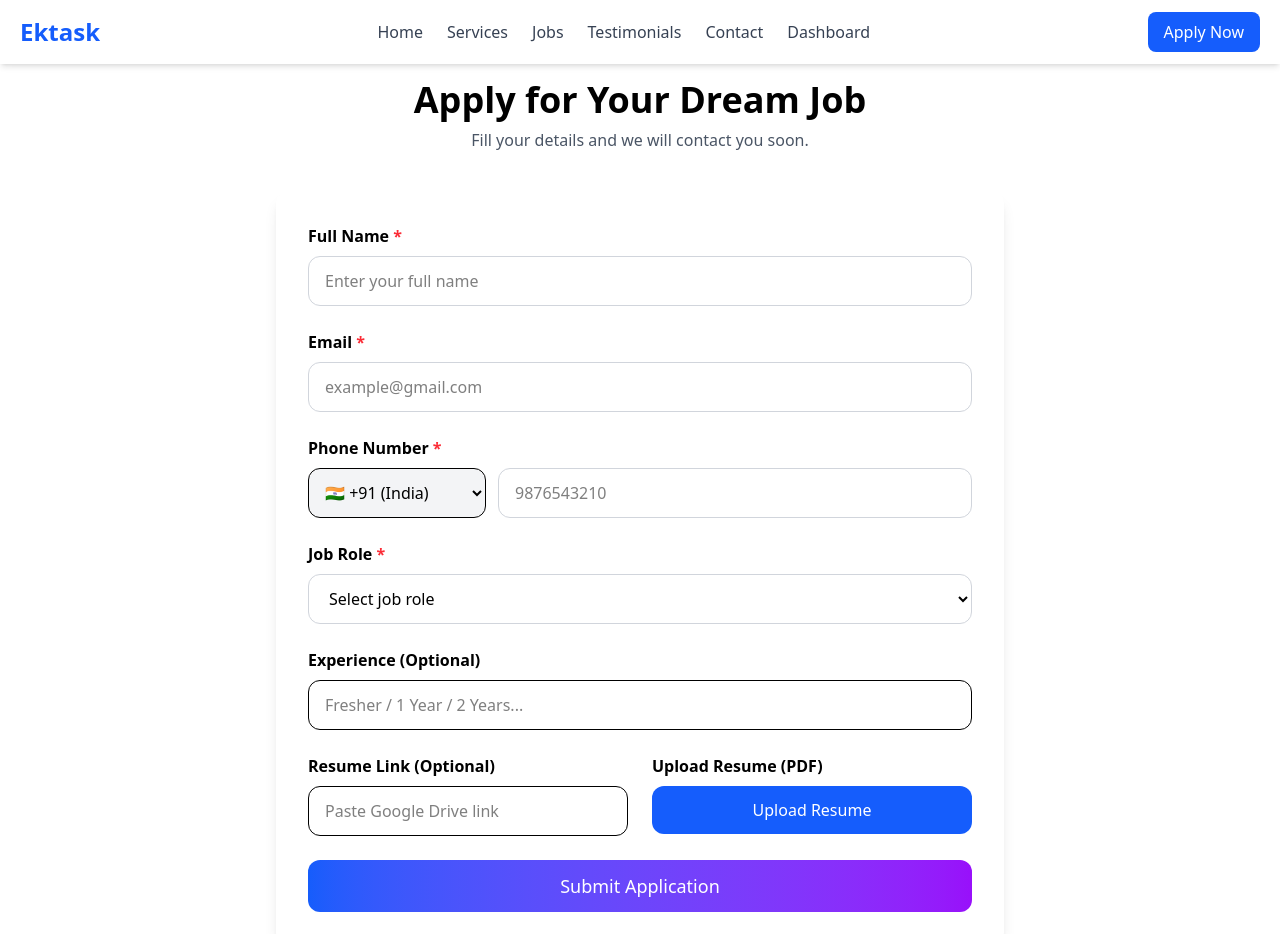
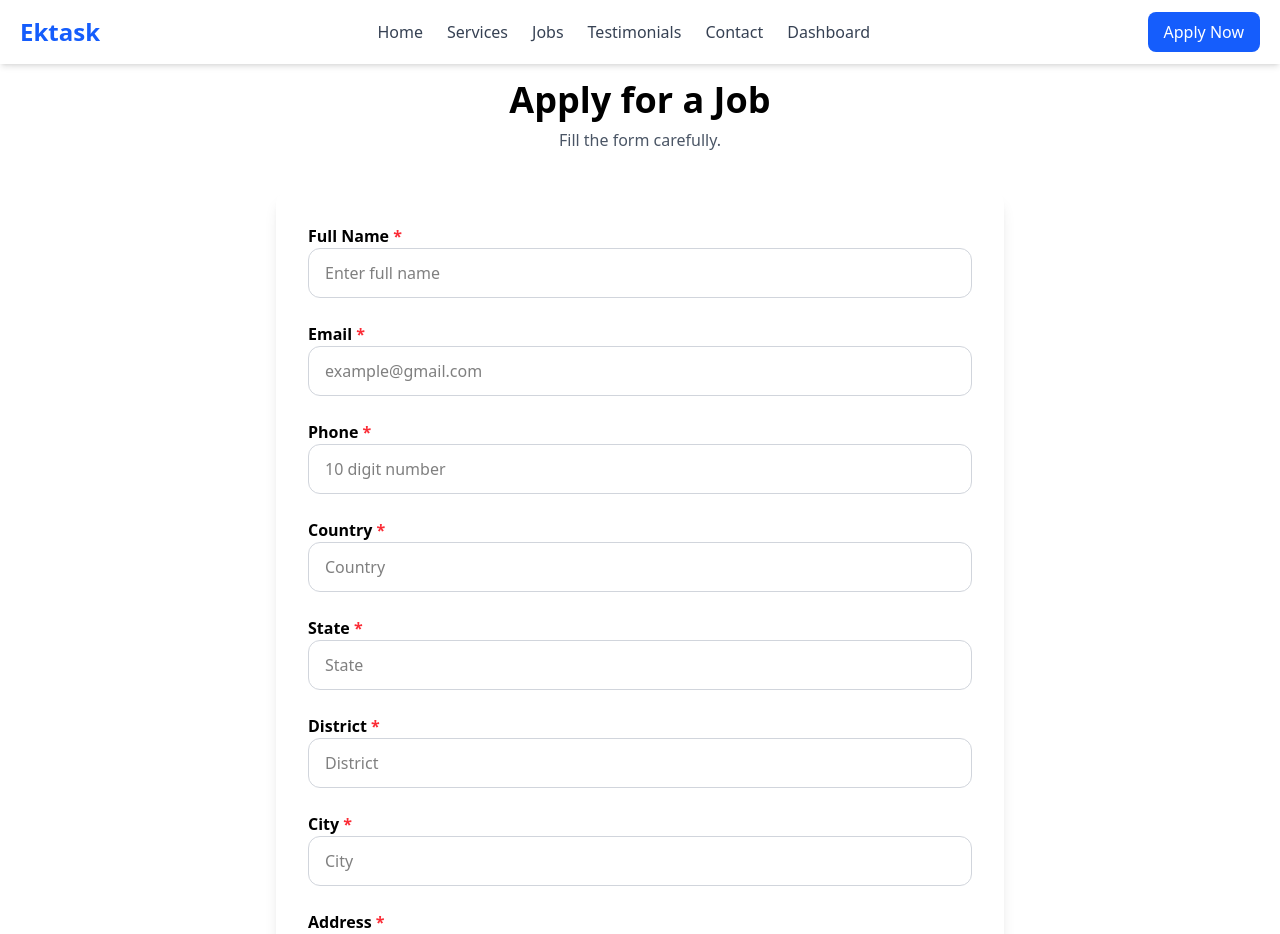
Before and after one commit to yashkotave/Ektask, a React (Vite) app in the folder Frontend/: page /apply in a window 1280 px wide. Shown: the top 934 px of the page. Built offline with nearby package versions, Linux system fonts and the light colour scheme.

Commit message:
Add JSON files for Indian states and their districts
- Created `districts.json` containing a list of districts for various states in India.
- Created `states.json` containing a list of all Indian states.

```diff
--- /dev/null
+++ b/Frontend/src/data/districts.json
@@ -0,0 +1,111 @@
+{
+  "Maharashtra": [
+    "Mumbai",
+    "Mumbai Suburban",
+    "Pune",
+    "Thane",
+    "Nashik",
+    "Nagpur",
+    "Aurangabad",
+    "Kolhapur",
+    "Satara"
+  ],
+  "Madhya Pradesh": [
+    "Indore",
+    "Bhopal",
+    "Ujjain",
+    "Jabalpur",
+    "Gwalior",
+    "Ratlam",
+    "Dhar",
+    "Khargone"
+  ],
+  "Uttar Pradesh": [
+    "Lucknow",
+    "Kanpur",
+    "Varanasi",
+    "Prayagraj",
+    "Ghaziabad",
+    "Agra",
+    "Noida",
+    "Meerut"
+  ],
+  "Bihar": [
+    "Patna",
+    "Gaya",
+    "Bhagalpur",
+    "Muzaffarpur",
+    "Nalanda"
+  ],
+  "Rajasthan": [
+    "Jaipur",
+    "Udaipur",
+    "Jodhpur",
+    "Kota",
+    "Ajmer"
+  ],
+  "Gujarat": [
+    "Ahmedabad",
+    "Surat",
+    "Vadodara",
+    "Rajkot",
+    "Gandhinagar"
+  ],
+  "Karnataka": [
+    "Bengaluru",
+    "Mysuru",
+    "Mangalore",
+    "Hubli",
+    "Belagavi"
+  ],
+  "Tamil Nadu": [
+    "Chennai",
+    "Coimbatore",
+    "Madurai",
+    "Salem",
+    "Tiruchirappalli"
+  ],
+  "Kerala": [
+    "Kochi",
+    "Thiruvananthapuram",
+    "Kozhikode",
+    "Thrissur"
+  ],
+  "Telangana": [
+    "Hyderabad",
+    "Warangal",
+    "Nizamabad",
+    "Karimnagar"
+  ],
+  "Andhra Pradesh": [
+    "Vijayawada",
+    "Visakhapatnam",
+    "Guntur",
+    "Nellore"
+  ],
+  "Punjab": [
+    "Amritsar",
+    "Ludhiana",
+    "Jalandhar",
+    "Patiala"
+  ],
+  "Haryana": [
+    "Gurugram",
+    "Faridabad",
+    "Hisar",
+    "Rohtak"
+  ],
+  "Delhi": [
+    "New Delhi",
+    "South Delhi",
+    "North Delhi",
+    "East Delhi",
+    "West Delhi"
+  ],
+  "West Bengal": [
+    "Kolkata",
+    "Howrah",
+    "Darjeeling",
+    "Siliguri"
+  ]
+}
--- /dev/null
+++ b/Frontend/src/data/states.json
@@ -0,0 +1,41 @@
+{
+  "states": [
+    "Andhra Pradesh",
+    "Arunachal Pradesh",
+    "Assam",
+    "Bihar",
+    "Chhattisgarh",
+    "Goa",
+    "Gujarat",
+    "Haryana",
+    "Himachal Pradesh",
+    "Jharkhand",
+    "Karnataka",
+    "Kerala",
+    "Madhya Pradesh",
+    "Maharashtra",
+    "Manipur",
+    "Meghalaya",
+    "Mizoram",
+    "Nagaland",
+    "Odisha",
+    "Punjab",
+    "Rajasthan",
+    "Sikkim",
+    "Tamil Nadu",
+    "Telangana",
+    "Tripura",
+    "Uttar Pradesh",
+    "Uttarakhand",
+    "West Bengal",
+    "Andaman and Nicobar Islands",
+    "Chandigarh",
+    "Dadra and Nagar Haveli",
+    "Daman and Diu",
+    "Delhi",
+    "Jammu and Kashmir",
+    "Ladakh",
+    "Lakshadweep",
+    "Puducherry"
+  ]
+}
--- a/Frontend/src/pages/ApplyJob.jsx
+++ b/Frontend/src/pages/ApplyJob.jsx
@@ -1,140 +1,112 @@
-import { useState, useEffect } from "react";
+import { useState } from "react";
 import { useDispatch } from "react-redux";
-import { useLocation } from "react-router-dom";
 import { submitApplication } from "../redux/jobApplicationSlice";
 
 export default function ApplyJob() {
   const dispatch = useDispatch();
-  const location = useLocation();
 
   const [showPopup, setShowPopup] = useState(false);
-  const [countryCode, setCountryCode] = useState("+91");
-
+  const [loading, setLoading] = useState(false);
   const [touched, setTouched] = useState({});
   const [errors, setErrors] = useState({});
+
+  const API_URL =
+    "https://script.google.com/macros/s/AKfycbx-lcEonWYmUwcFqnNPJNGPi7KC8_Y5pUGXI8cLeuisEunifE0t-ZAdy7QxP4IUfW8/exec";
 
   const [form, setForm] = useState({
     fullname: "",
     email: "",
     phone: "",
+    country: "",
+    stateName: "",
+    district: "",
+    city: "",
+    address: "",
     role: "",
     experience: "",
     resume: "",
     fileName: "",
   });
 
-  // ⭐ STEP B — Read role from URL
-  useEffect(() => {
-    const params = new URLSearchParams(location.search);
-    const urlRole = params.get("role");
-
-    if (urlRole) {
-      setForm((prev) => ({ ...prev, role: urlRole }));
-    }
-  }, [location.search]);
-
-  // VALIDATION FUNCTION
+  /* VALIDATION */
   const validateField = (name, value) => {
     switch (name) {
       case "fullname":
-        if (!value.trim()) return "Full name is required";
-        break;
+        return value.trim() ? "" : "Full name is required";
       case "email":
         if (!value.trim()) return "Email is required";
-        if (!/\S+@\S+\.\S+$/.test(value)) return "Enter a valid email";
-        break;
+        return /\S+@\S+\.\S+/.test(value) ? "" : "Enter valid email";
       case "phone":
-        if (!value.trim()) return "Phone number is required";
-
-        if (countryCode === "+91") {
-          if (!/^\d{10}$/.test(value))
-            return "Indian phone number must be exactly 10 digits";
-        } else {
-          if (value.length < 5) return "Enter a valid phone number";
-        }
-        break;
+        if (!value.trim()) return "Phone is required";
+        return /^\d{10}$/.test(value)
+          ? ""
+          : "Phone must be exactly 10 digits";
+      case "country":
+        return value.trim() ? "" : "Country is required";
+      case "stateName":
+        return value.trim() ? "" : "State is required";
+      case "district":
+        return value.trim() ? "" : "District is required";
+      case "city":
+        return value.trim() ? "" : "City is required";
+      case "address":
+        return value.trim() ? "" : "Address is required";
       case "role":
-        if (!value.trim()) return "Please select a job role";
-        break;
-
+        return value.trim() ? "" : "Role is required";
       default:
         return "";
     }
-    return "";
   };
 
-  // ON CHANGE
+  /* HANDLE CHANGE */
   const handleChange = (e) => {
     const { name, value } = e.target;
-    let newValue = value;
 
-    if (name === "phone") {
-      newValue = newValue.replace(/\D/g, "");
-      newValue =
-        countryCode === "+91"
-          ? newValue.slice(0, 10)
-          : newValue.slice(0, 15);
-    }
+    let val = value;
+    if (name === "phone") val = val.replace(/\D/g, "").slice(0, 10);
 
-    setForm({ ...form, [name]: newValue });
+    setForm({ ...form, [name]: val });
 
     if (touched[name]) {
-      setErrors({ ...errors, [name]: validateField(name, newValue) });
+      setErrors({ ...errors, [name]: validateField(name, val) });
     }
   };
 
-  // ON BLUR
+  /* HANDLE BLUR */
   const handleBlur = (e) => {
     const { name, value } = e.target;
-
     setTouched({ ...touched, [name]: true });
     setErrors({ ...errors, [name]: validateField(name, value) });
   };
 
-  // VALIDATE ALL BEFORE SUBMIT
+  /* VALIDATE ALL */
   const validateAll = () => {
-    let newErrors = {};
+    let newErr = {};
     Object.keys(form).forEach((key) => {
-      const error = validateField(key, form[key]);
-      if (error) newErrors[key] = error;
+      const err = validateField(key, form[key]);
+      if (err) newErr[key] = err;
     });
-
-    setErrors(newErrors);
-    setTouched({
-      fullname: true,
-      email: true,
-      phone: true,
-      role: true,
-    });
-
-    return Object.keys(newErrors).length === 0;
+    setErrors(newErr);
+    return Object.keys(newErr).length === 0;
   };
 
-  // SUBMIT HANDLER
+  /* SUBMIT */
   const handleSubmit = async (e) => {
     e.preventDefault();
-
     if (!validateAll()) return;
 
-    const formToSend = {
-      ...form,
-      phone: countryCode + " " + form.phone,
-    };
+    setLoading(true);
 
     try {
-      await fetch(
-        "https://script.google.com/macros/s/AKfycbxjMdfY9tDwHz8GsAZN1hrqpvIJNK2D9a8iUVIVy9DNic6UB8V4OFYQZctggpdNKd8/exec",
-        {
+      await fetch(API_URL, {
         method: "POST",
-          body: JSON.stringify(formToSend),
-        }
-      );
-    } catch (error) {
-      alert("Error submitting form!");
+        body: JSON.stringify(form),
+      });
+    } catch {
+      alert("Error submitting form");
     }
 
-    dispatch(submitApplication(formToSend));
-
+    dispatch(submitApplication(form));
     setShowPopup(true);
     setTimeout(() => setShowPopup(false), 3000);
 
@@ -142,6 +114,11 @@ export default function ApplyJob() {
       fullname: "",
       email: "",
       phone: "",
+      country: "",
+      stateName: "",
+      district: "",
+      city: "",
+      address: "",
       role: "",
       experience: "",
       resume: "",
@@ -150,25 +127,26 @@ export default function ApplyJob() {
 
     setTouched({});
     setErrors({});
+    setLoading(false);
   };
 
   return (
-    <div className="pt-20 px-5 max-w-3xl mx-auto relative">
-      <h1 className="text-4xl font-bold text-center">Apply for Your Dream Job</h1>
+    <div className="pt-20 px-5 max-w-3xl mx-auto">
+      <h1 className="text-4xl font-bold text-center">Apply for a Job</h1>
       <p className="text-gray-600 text-center mt-2 mb-10">
-        Fill your details and we will contact you soon.
+        Fill the form carefully.
       </p>
 
-      <form onSubmit={handleSubmit} className="space-y-6 bg-white p-8 shadow-lg rounded-xl">
-
-        {/* NAME */}
+      <form
+        onSubmit={handleSubmit}
+        className="space-y-6 bg-white p-8 shadow-lg rounded-xl"
+      >
+        {/* FULL NAME */}
         <div>
-          <label className="block font-semibold mb-2">
+          <label className="font-semibold">
             Full Name <span className="text-red-500">*</span>
           </label>
-
           <input
-            type="text"
             name="fullname"
             value={form.fullname}
             onChange={handleChange}
@@ -176,21 +154,21 @@ export default function ApplyJob() {
             className={`w-full px-4 py-3 border rounded-xl ${
               errors.fullname ? "border-red-500" : "border-gray-300"
             }`}
-            placeholder="Enter your full name"
+            placeholder="Enter full name"
           />
-
-          {errors.fullname && <p className="text-red-500 text-sm">{errors.fullname}</p>}
+          {errors.fullname && (
+            <p className="text-red-500 text-sm">{errors.fullname}</p>
+          )}
         </div>
 
         {/* EMAIL */}
         <div>
-          <label className="block font-semibold mb-2">
+          <label className="font-semibold">
             Email <span className="text-red-500">*</span>
           </label>
-
           <input
+            name="email"
             type="email"
-            name="email"
             value={form.email}
             onChange={handleChange}
             onBlur={handleBlur}
@@ -199,36 +177,17 @@ export default function ApplyJob() {
             }`}
             placeholder="example@gmail.com"
           />
-
-          {errors.email && <p className="text-red-500 text-sm">{errors.email}</p>}
+          {errors.email && (
+            <p className="text-red-500 text-sm">{errors.email}</p>
+          )}
         </div>
 
-        {/* PHONE + COUNTRY CODE */}
+        {/* PHONE */}
         <div>
-          <label className="block font-semibold mb-2">
-            Phone Number <span className="text-red-500">*</span>
+          <label className="font-semibold">
+            Phone <span className="text-red-500">*</span>
           </label>
-
-          <div className="flex gap-3">
-            <select
-              value={countryCode}
-              onChange={(e) => {
-                setCountryCode(e.target.value);
-                setErrors({ ...errors, phone: "" });
-              }}
-              className="px-3 py-3 border rounded-xl bg-gray-100"
-            >
-              <option value="+91">🇮🇳 +91 (India)</option>
-              <option value="+1">🇺🇸 +1 (USA)</option>
-              <option value="+44">🇬🇧 +44 (UK)</option>
-              <option value="+61">🇦🇺 +61 (Australia)</option>
-              <option value="+971">🇦🇪 +971 (UAE)</option>
-              <option value="+92">🇵🇰 +92 (Pakistan)</option>
-              <option value="+81">🇯🇵 +81 (Japan)</option>
-            </select>
-
           <input
-              type="text"
             name="phone"
             value={form.phone}
             onChange={handleChange}
@@ -236,19 +195,119 @@ export default function ApplyJob() {
             className={`w-full px-4 py-3 border rounded-xl ${
               errors.phone ? "border-red-500" : "border-gray-300"
             }`}
-              placeholder={countryCode === "+91" ? "9876543210" : "Enter phone number"}
+            placeholder="10 digit number"
           />
+          {errors.phone && (
+            <p className="text-red-500 text-sm">{errors.phone}</p>
+          )}
         </div>
 
-          {errors.phone && <p className="text-red-500 text-sm">{errors.phone}</p>}
+        {/* COUNTRY */}
+        <div>
+          <label className="font-semibold">
+            Country <span className="text-red-500">*</span>
+          </label>
+          <input
+            name="country"
+            value={form.country}
+            onChange={handleChange}
+            onBlur={handleBlur}
+            placeholder="Country"
+            className={`w-full px-4 py-3 border rounded-xl ${
+              errors.country ? "border-red-500" : "border-gray-300"
+            }`}
+          />
+          {errors.country && (
+            <p className="text-red-500 text-sm">{errors.country}</p>
+          )}
         </div>
 
-        {/* ROLE (AUTO-FILLED VIA STEP B+C) */}
+        {/* STATE */}
         <div>
-          <label className="block font-semibold mb-2">
+          <label className="font-semibold">
+            State <span className="text-red-500">*</span>
+          </label>
+          <input
+            name="stateName"
+            value={form.stateName}
+            onChange={handleChange}
+            onBlur={handleBlur}
+            placeholder="State"
+            className={`w-full px-4 py-3 border rounded-xl ${
+              errors.stateName ? "border-red-500" : "border-gray-300"
+            }`}
+          />
+          {errors.stateName && (
+            <p className="text-red-500 text-sm">{errors.stateName}</p>
+          )}
+        </div>
+
+        {/* DISTRICT */}
+        <div>
+          <label className="font-semibold">
+            District <span className="text-red-500">*</span>
+          </label>
+          <input
+            name="district"
+            value={form.district}
+            onChange={handleChange}
+            onBlur={handleBlur}
+            placeholder="District"
+            className={`w-full px-4 py-3 border rounded-xl ${
+              errors.district ? "border-red-500" : "border-gray-300"
+            }`}
+          />
+          {errors.district && (
+            <p className="text-red-500 text-sm">{errors.district}</p>
+          )}
+        </div>
+
+        {/* CITY */}
+        <div>
+          <label className="font-semibold">
+            City <span className="text-red-500">*</span>
+          </label>
+          <input
+            name="city"
+            value={form.city}
+            onChange={handleChange}
+            onBlur={handleBlur}
+            placeholder="City"
+            className={`w-full px-4 py-3 border rounded-xl ${
+              errors.city ? "border-red-500" : "border-gray-300"
+            }`}
+          />
+          {errors.city && (
+            <p className="text-red-500 text-sm">{errors.city}</p>
+          )}
+        </div>
+
+        {/* ADDRESS */}
+        <div>
+          <label className="font-semibold">
+            Address <span className="text-red-500">*</span>
+          </label>
+          <textarea
+            name="address"
+            value={form.address}
+            onChange={handleChange}
+            onBlur={handleBlur}
+            rows={3}
+            placeholder="Full address"
+            className={`w-full px-4 py-3 border rounded-xl ${
+              errors.address ? "border-red-500" : "border-gray-300"
+            }`}
+          />
+          {errors.address && (
+            <p className="text-red-500 text-sm">{errors.address}</p>
+          )}
+        </div>
+
+        {/* ROLE */}
+        <div>
+          <label className="font-semibold">
             Job Role <span className="text-red-500">*</span>
           </label>
-
           <select
             name="role"
             value={form.role}
@@ -258,103 +317,116 @@ export default function ApplyJob() {
               errors.role ? "border-red-500" : "border-gray-300"
             }`}
           >
-            <option value="">Select job role</option>
+            <option value="">Select Role</option>
             <option>Frontend Developer</option>
             <option>Backend Developer</option>
             <option>Graphic Designer</option>
             <option>Video Editor</option>
             <option>Digital Marketer</option>
-            <option>HR Executive</option>
             <option>Customer Support</option>
             <option>Sales Executive</option>
-            <option>Business Analyst</option>
           </select>
-
-          {errors.role && <p className="text-red-500 text-sm">{errors.role}</p>}
+          {errors.role && (
+            <p className="text-red-500 text-sm">{errors.role}</p>
+          )}
         </div>
 
         {/* EXPERIENCE */}
         <div>
-          <label className="block font-semibold mb-2">Experience (Optional)</label>
-
+          <label className="font-semibold">Experience (Optional)</label>
           <input
-            type="text"
             name="experience"
             value={form.experience}
             onChange={handleChange}
+            placeholder="Fresher / 1 year / 2 years..."
             className="w-full px-4 py-3 border rounded-xl"
-            placeholder="Fresher / 1 Year / 2 Years..."
           />
         </div>
 
-        {/* RESUME + LINK */}
-        <div className="grid grid-cols-1 md:grid-cols-2 gap-6">
+        {/* RESUME UPLOAD */}
         <div>
-            <label className="block font-semibold mb-2">Resume Link (Optional)</label>
+          <label className="font-semibold">Upload Resume (PDF)</label>
 
           <input
-              type="text"
-              name="resume"
-              value={form.resume}
-              onChange={handleChange}
-              className="w-full px-4 py-3 border rounded-xl"
-              placeholder="Paste Google Drive link"
-            />
-          </div>
-
-          <div>
-            <label className="block font-semibold mb-2">Upload Resume (PDF)</label>
-
-            <input
+            type="file"
             id="resumeUpload"
-              type="file"
             accept=".pdf"
             className="hidden"
             onChange={(e) => {
               const file = e.target.files[0];
-                setForm({ ...form, fileName: file ? file.name : "" });
+              setForm({
+                ...form,
+                fileName: file ? file.name : "",
+              });
             }}
           />
 
           <button
             type="button"
-              onClick={() => document.getElementById("resumeUpload").click()}
-              className="px-4 py-3 bg-blue-600 text-white rounded-xl w-full hover:bg-blue-700"
+            onClick={() =>
+              document.getElementById("resumeUpload").click()
+            }
+            className="px-4 py-3 bg-blue-600 text-white rounded-xl w-full"
           >
             {form.fileName ? "Change File" : "Upload Resume"}
           </button>
 
           {form.fileName && (
-              <div className="mt-2 flex justify-between bg-gray-100 py-2 px-3 rounded-lg">
-                <p>{form.fileName}</p>
+            <div className="mt-2 bg-gray-100 py-2 px-3 rounded-xl flex justify-between">
+              <span>{form.fileName}</span>
               <button
                 type="button"
                 onClick={() => setForm({ ...form, fileName: "" })}
-                  className="text-red-500 font-semibold"
+                className="text-red-500"
               >
                 Remove
               </button>
             </div>
           )}
         </div>
-        </div>
 
         {/* SUBMIT */}
         <button
           type="submit"
-          className="w-full bg-gradient-to-r from-blue-600 to-purple-600 text-white py-3 rounded-xl text-lg"
+          disabled={loading}
+          className={`w-full py-3 rounded-xl text-lg text-white ${
+            loading
+              ? "bg-gray-400"
+              : "bg-gradient-to-r from-blue-600 to-purple-600 hover:opacity-90"
+          }`}
         >
-          Submit Application
+          {loading ? "Submitting..." : "Submit Application"}
         </button>
       </form>
 
       {/* SUCCESS POPUP */}
       {showPopup && (
-        <div className="fixed inset-0 flex justify-center items-center bg-black/40 backdrop-blur-sm z-50">
-          <div className="bg-white p-8 rounded-2xl shadow-xl text-center">
-            <div className="text-green-500 text-5xl mb-3">✔</div>
-            <h2 className="text-2xl font-bold mb-1">Application Submitted!</h2>
-            <p className="text-gray-600">We will contact you soon.</p>
+        <div className="fixed inset-0 bg-black/50 flex justify-center items-center z-50">
+          <div className="bg-white p-10 rounded-2xl shadow-xl text-center animate-popup">
+            <div className="w-20 h-20 mx-auto rounded-full bg-green-100 flex items-center justify-center">
+              <svg
+                xmlns="http://www.w3.org/2000/svg"
+                fill="none"
+                viewBox="0 0 24 24"
+                strokeWidth="2"
+                stroke="green"
+                className="w-12 h-12"
+              >
+                <path
+                  strokeLinecap="round"
+                  strokeLinejoin="round"
+                  d="M4.5 12.75l6 6 9-13.5"
+                />
+              </svg>
+            </div>
+
+            <h2 className="text-3xl font-bold text-green-600 mt-4">
+              Application Submitted!
+            </h2>
+
+            <p className="text-gray-600 mt-1 text-lg">
+              Thank you! We will contact you shortly.
+            </p>
           </div>
         </div>
       )}
```
Also changed, not shown: Frontend/src/assets/logo.png (added), Frontend/src/index.css (line endings or trailing spaces). Lines whose indentation alone changed are shown as unchanged.
